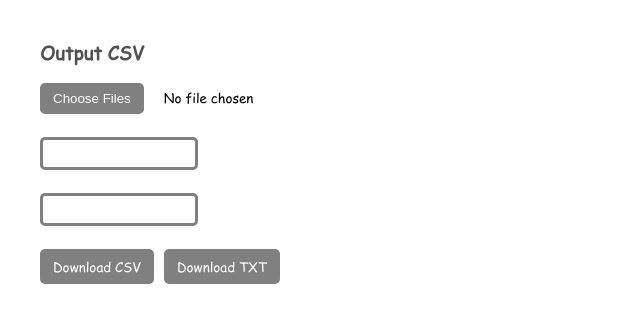
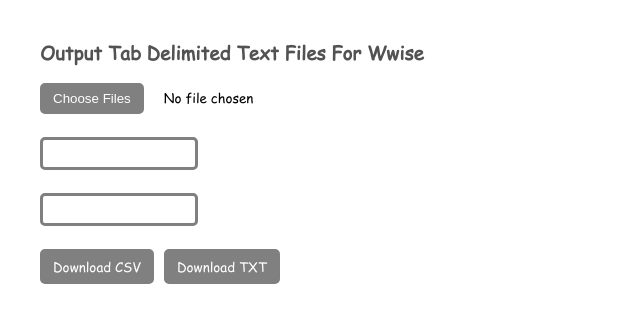
Before and after one commit to nsmcheckit/Web-Broswer-Interface, a React (Create React App) app: page / in a window 1280 px wide. Shown: the top 322 px of the page, without its empty margins (0-640 px from the left). Built offline with nearby package versions, Linux system fonts and the light colour scheme.

Commit message:
Rename component title

```diff
--- a/src/components/OutputCSV.jsx
+++ b/src/components/OutputCSV.jsx
@@ -1,7 +1,7 @@
 import { useState } from "react";
 import { saveAs } from "file-saver";
 
-function OutputCSV(props) {
+function OutputCSV() {
   const [multipleFiles, setMultipleFiles] = useState([]);
   const [inputPrefix, setInputPrefix] = useState("");
   const [objectPrefix, setObjectPrefix] = useState("");
@@ -36,7 +36,7 @@
   };
   return (
     <div className="app">
-      <h3>Output CSV</h3>
+      <h3>Output Tab Delimited Text Files For Wwise</h3>
       <input
         id="fileInput"
         type="file"
```
